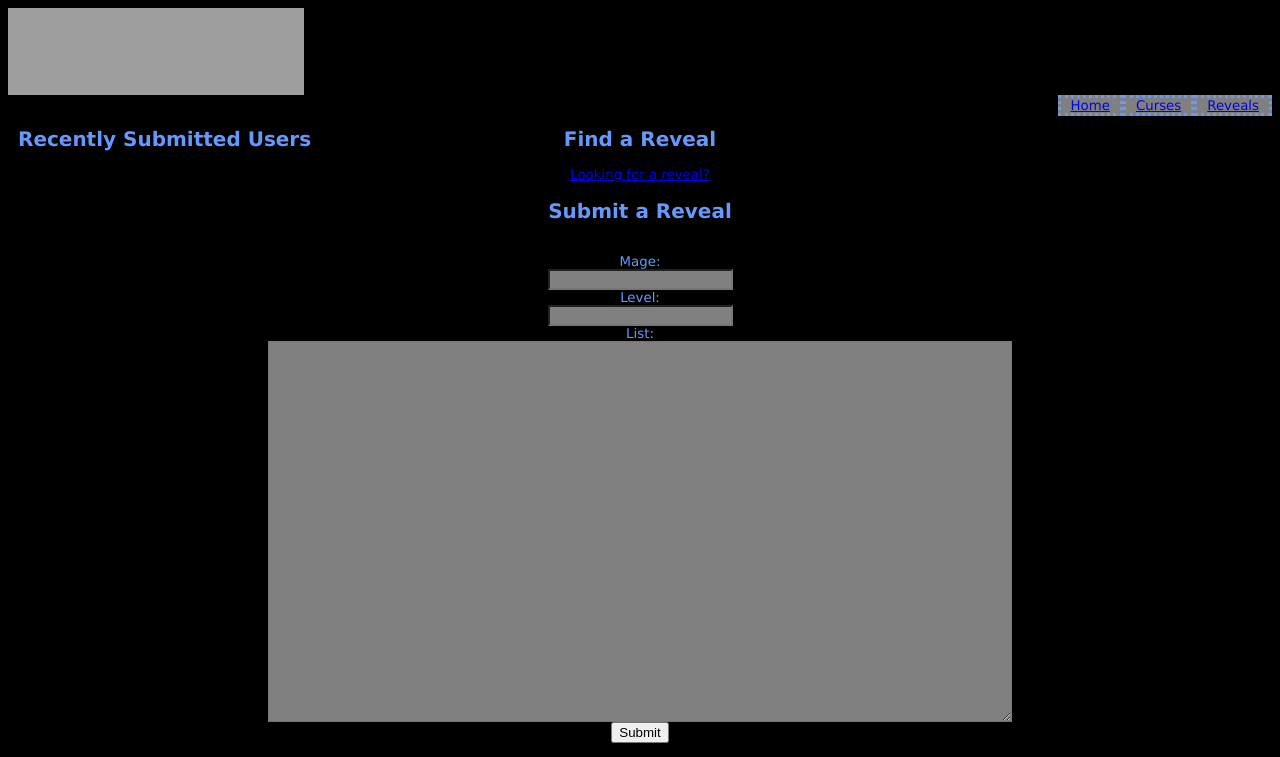
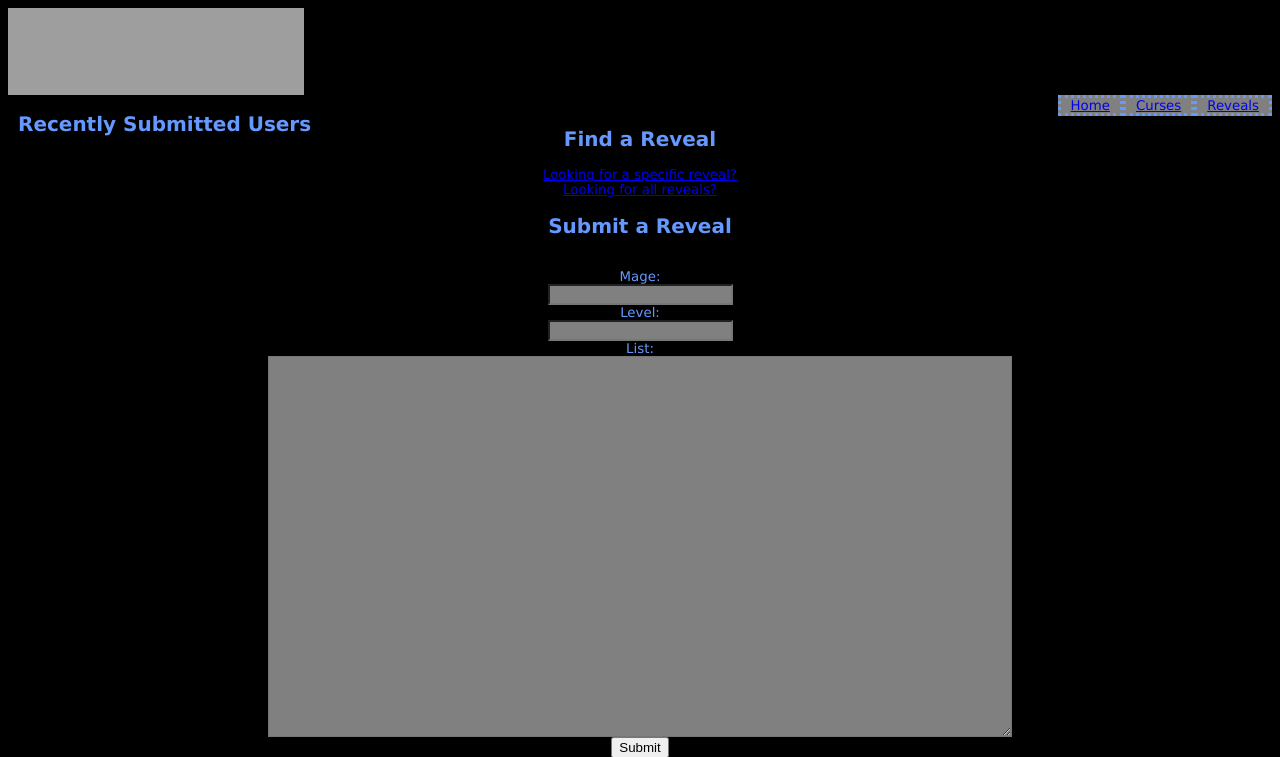
Before and after one commit to hebron-george/cq2, a PHP site: page / in a window 1280 px wide. Shown: the top 757 px of the page. Run offline with PHP 8.4, Linux system fonts and the light colour scheme; data that the repository does not hold is empty; grey boxes are pictures that could not be loaded.

Commit message:
Added a link to the all reveals page.

```diff
--- a/reveals/index.php
+++ b/reveals/index.php
@@ -89,7 +89,6 @@
 		?>
 		<center>
 		<div id="subUsers">
-		<br>
 		<h2>Recently Submitted Users </h2>
 		<br>
 		<?
@@ -109,7 +108,9 @@
 		</div>
 		<br>
 		<h2>Find a Reveal</h2>
-		<a href="findReveal.php">Looking for a reveal?</a>
+		<a href="findReveal.php">Looking for a specific reveal?</a>
+		<br>
+		<a href="allReveals.php">Looking for all reveals?</a>
 
 		<h2>Submit a Reveal</h2>
 		<br>
```
